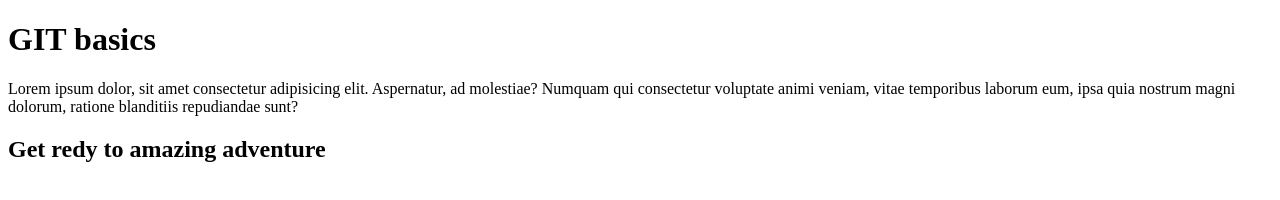
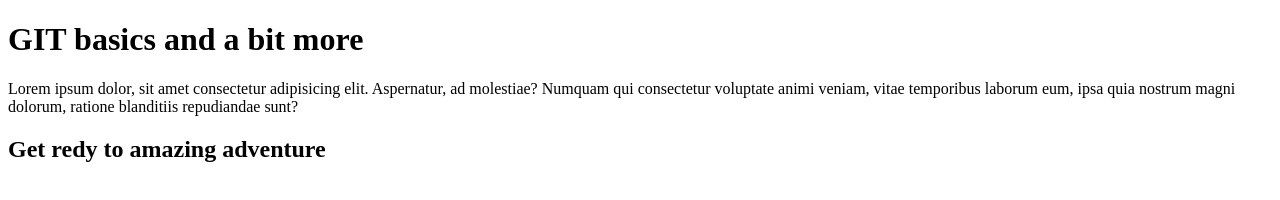
Before and after one commit to GKonar/test_rep, a plain HTML site: page index.html in a window 1280 px wide. Drawn offline with Linux system fonts and the light colour scheme.

Commit message:
Update index.html

```diff
--- a/index.html
+++ b/index.html
@@ -9,7 +9,7 @@
 </head>
 
 <body>
-  <h1>GIT basics</h1>
+  <h1>GIT basics and a bit more</h1>
   <p>Lorem ipsum dolor, sit amet consectetur adipisicing elit. Aspernatur, ad molestiae? Numquam qui consectetur
     voluptate animi veniam, vitae temporibus laborum eum, ipsa quia nostrum magni dolorum, ratione blanditiis
     repudiandae sunt?</p>
```
